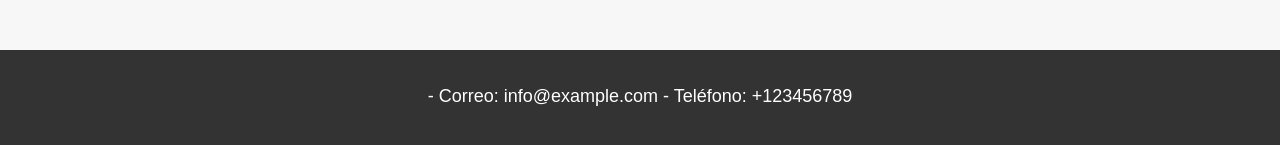
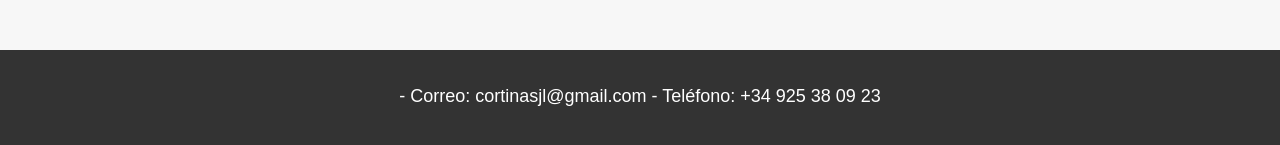
Before and after one commit to m10ml7/m10ml7.github.io, a plain HTML site: page contact.html in a window 1280 px wide. Shown: the part 1136-1281 px from the top of the page. Drawn offline with Linux system fonts and the light colour scheme.

Commit message:
contact.html

```diff
--- a/contact.html
+++ b/contact.html
@@ -90,7 +90,7 @@
 
     <footer>
         <div class="contact-info">
-            <p>- Correo: info@example.com - Teléfono: +123456789</p>
+            <p>- Correo: cortinasjl@gmail.com - Teléfono: +34 925 38 09 23</p>
         </div>
     </footer>
     <script src="script.js"></script>
```
